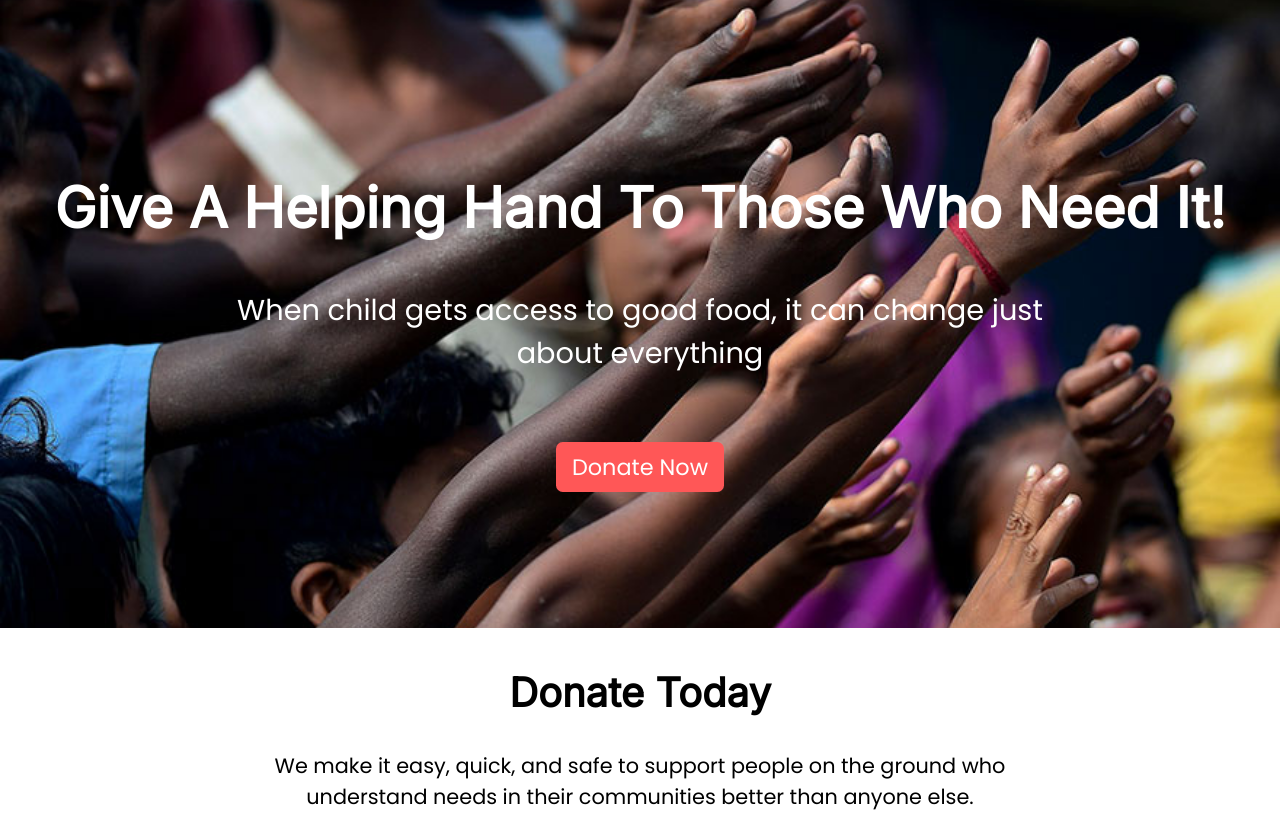
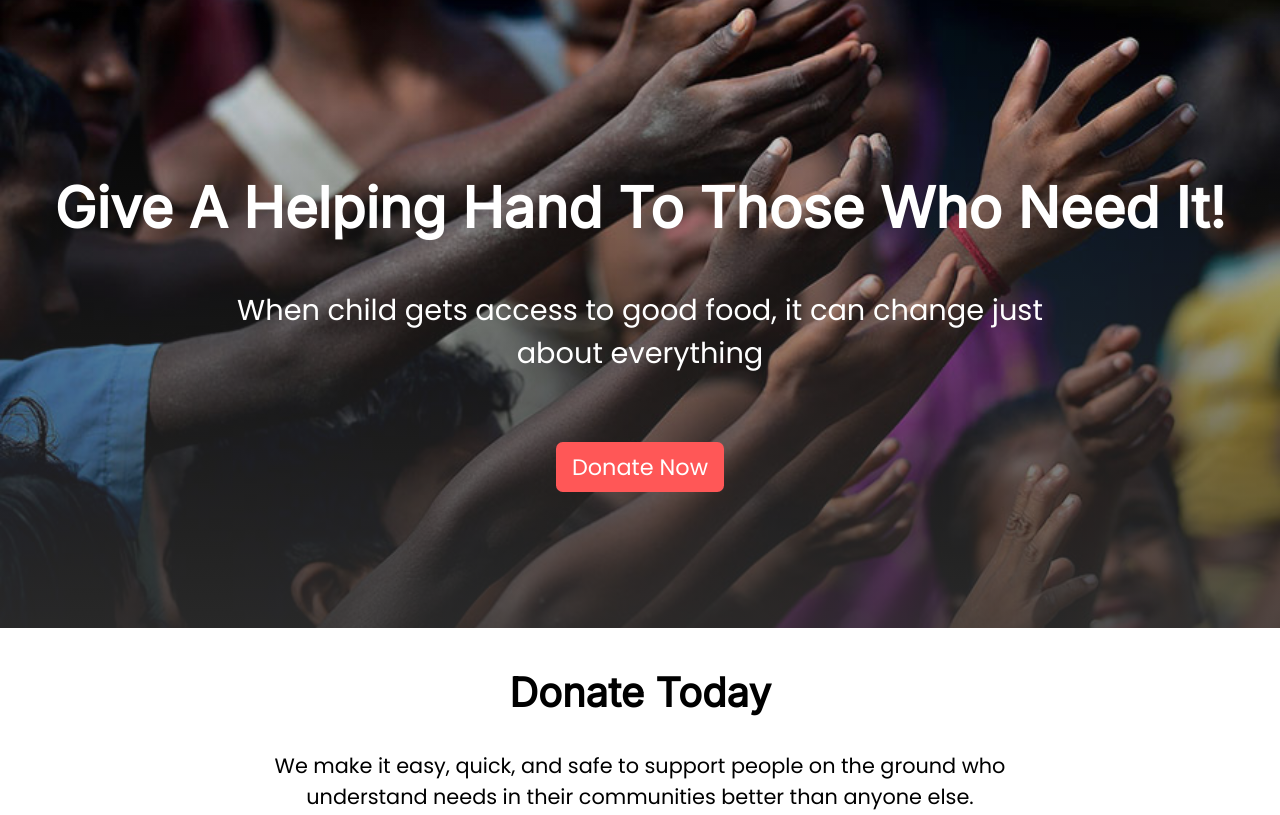
Before and after one commit to PJAheibam/donate-today, a plain HTML site: page index.html in a window 1280 px wide. Shown: the top 815 px of the page. Drawn offline with Linux system fonts and the light colour scheme.

Commit message:
linear-gradient added

```diff
--- a/style.css
+++ b/style.css
@@ -22,7 +22,8 @@ body {
   padding: 0;
 }
 .header {
-  background-image: url(./img/images/donation13.jpg);
+  background-image: linear-gradient(rgba(0, 0, 0, 0.1), rgba(50, 50, 50, 0.8)),
+    url(./img/images/donation13.jpg);
 
   background-position: center;
   background-repeat: no-repeat;
```
